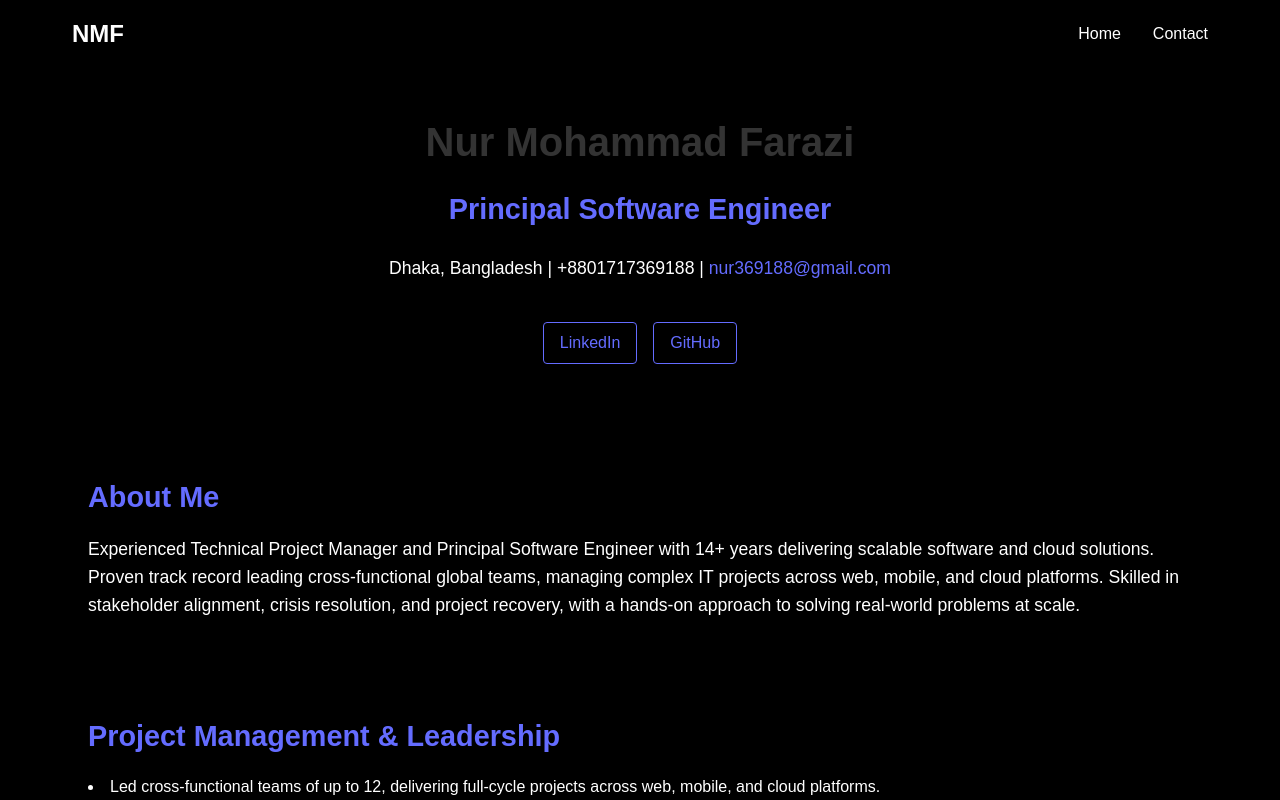
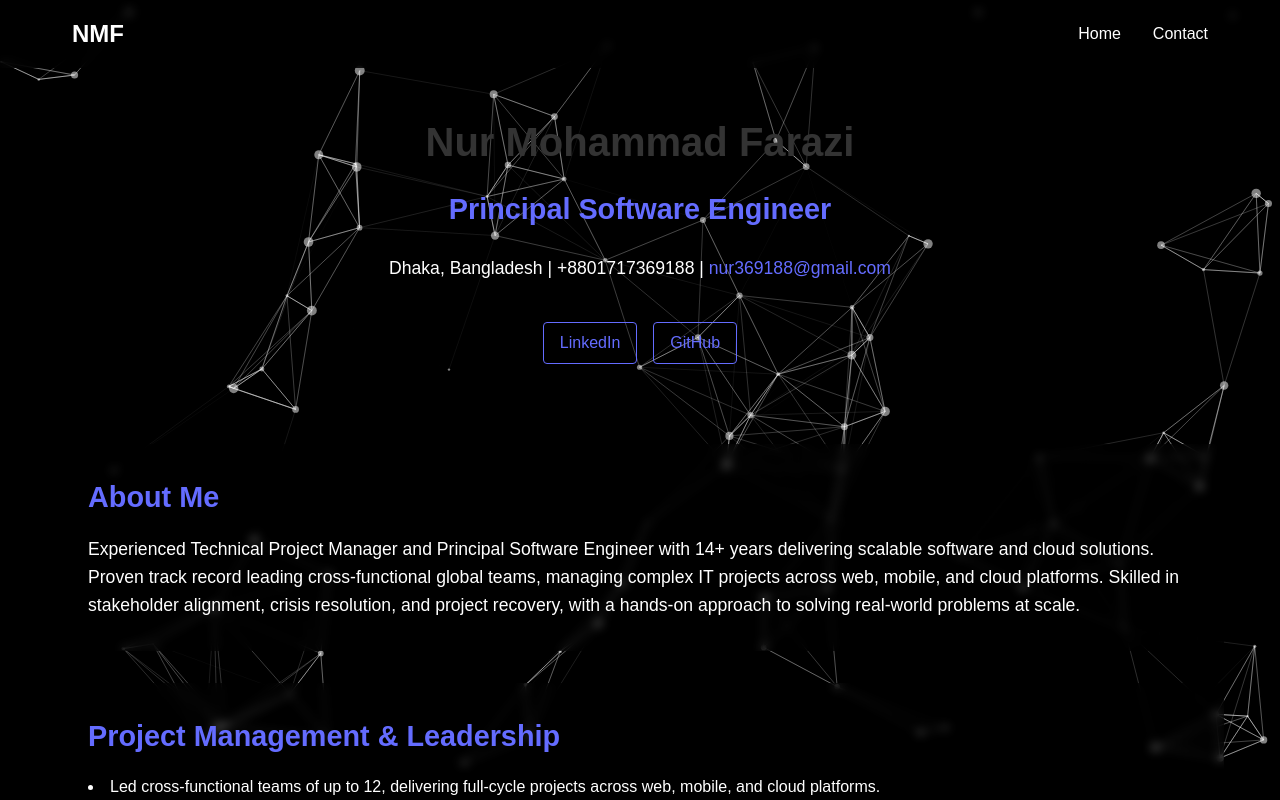
Before and after one commit to nurfarazi/personal-webpage, a React (Vite) app: page / in a window 1280 px wide. Shown: the top 800 px of the page. Built offline with nearby package versions, Linux system fonts and the light colour scheme.

Commit message:
style: remove background color from body in App.css and index.css

```diff
--- a/src/App.css
+++ b/src/App.css
@@ -2,7 +2,6 @@
   font-family: Arial, sans-serif;
   margin: 0;
   padding: 0;
-  background-color: #000000;
   min-height: 100vh;
 }
 
--- a/src/index.css
+++ b/src/index.css
@@ -3,8 +3,6 @@
   line-height: 1.5;
   font-weight: 400;
   color-scheme: light dark;
-  background-color: #000000;
-
   font-synthesis: none;
   text-rendering: optimizeLegibility;
   -webkit-font-smoothing: antialiased;
```
